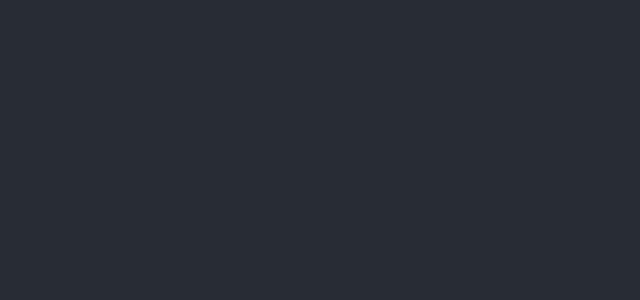
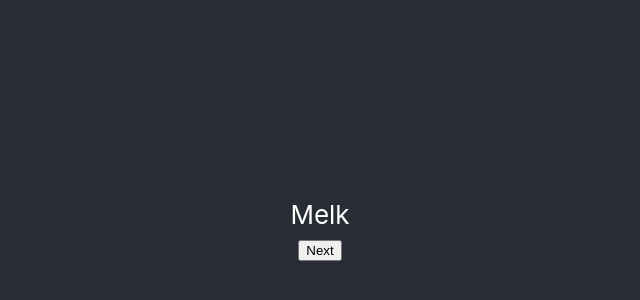
Before and after one commit to MaxMartinsen/JavaScript-Frameworks, a React (Create React App) app: page / in a window 1280 px wide. Shown: the part 170-470 px from the top of the page, without its empty margins (320-960 px from the left). Built offline with nearby package versions, Linux system fonts and the light colour scheme.

Commit message:
Level 1 process

```diff
--- a/src/App.js
+++ b/src/App.js
@@ -1,9 +1,44 @@
 import './App.css';
+import { useState } from 'react';
+
+
+function Product({ productName }) {
+  return (
+    <div>
+      {productName.type}
+    </div>
+  )
+}
 
 function App() {
+  const productList = [
+    {
+      type: 'Melk'
+    },
+    {
+      type: 'Ost'
+    }
+
+    ]
+  const [index, setIndex] = useState(0);
+  const hasNext = index < productList.length - 1;
+  function handleNextClick() {
+    if (hasNext) {
+      setIndex(index + 1);
+    } else {
+      setIndex(0);
+    }
+  }
+  let productName = productList[index];
   return (
     <div className="App">
       <header className="App-header">
+      <div>
+      <Product productName = {productName}/>
+      <button onClick={handleNextClick}>
+        Next
+      </button>
+      </div>
       </header>
     </div>
   );
```
